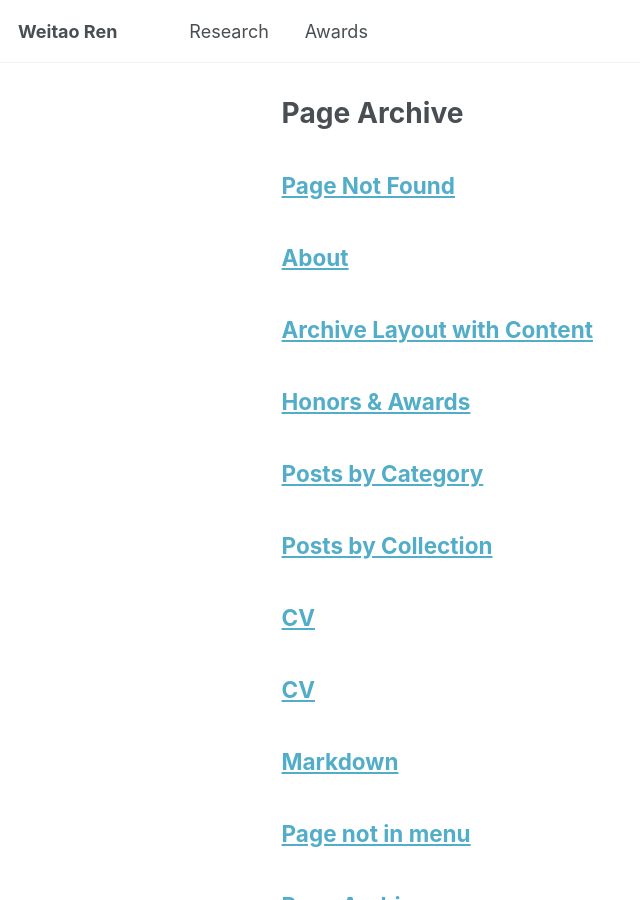
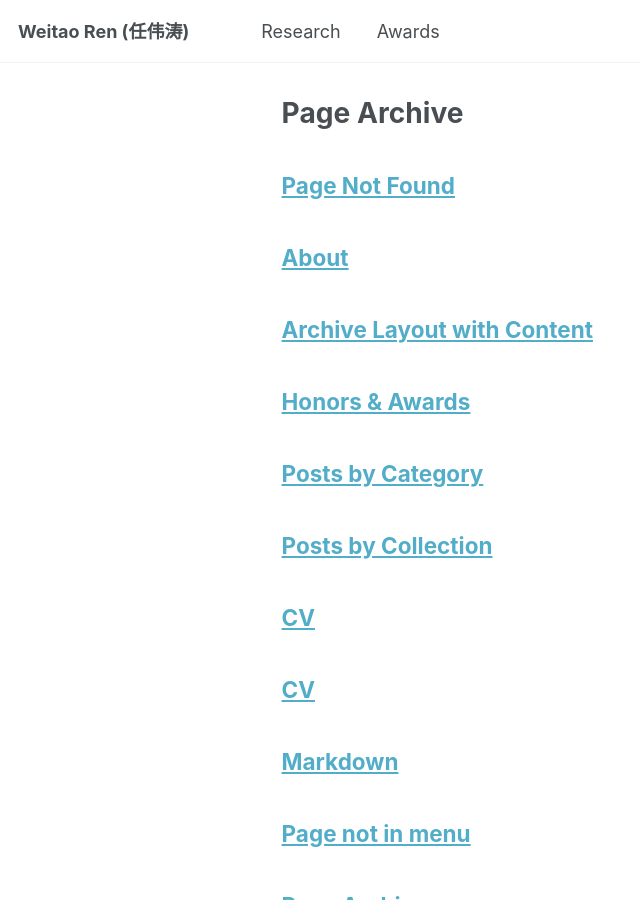
Before and after one commit to weitaoren/weitaoren.github.io, a Jekyll site: the page built from _pages/page-archive.html, in a window 1280 px wide and 900 px high. Shown: the whole window, without its empty margins (0-640 px from the left). Built offline with Jekyll 4.4.1, drawn with Linux system fonts in a browser that asks for light colours; a script bundle is joined from its source files by our own code; library files that are not in the unit come from our copies.

Commit message:
Update _config.yml

```diff
--- a/_config.yml
+++ b/_config.yml
@@ -10,7 +10,7 @@
 locale                   : "en-US"
 site_theme               : "default" # options: "default", "air", "sunrise", "mint", "dirt", "contrast"
 dark_mode                : false
-title                    : "Weitao Ren"
+title                    : "Weitao Ren (任伟涛)"
 title_separator          : "-"
 name                     : &name "Weitao Ren"
 description              : &description "Weitao Ren | Operations–Marketing Interface | Online Retailing | Return Policy Design"
@@ -21,7 +21,7 @@ repository               : "weitaoren/weitaoren.github.io"
 # Site Author (sidebar)
 author:
   avatar           : "profile.png"  # put profile.png in /images/ (or adjust path per your template)
-  name             : "Weitao Ren (任伟涛)"
+  name             : "Weitao Ren"
   pronouns         :
   bio              : "Ph.D. Candidate at Shanghai Jiao Tong University."
   location         : "Shanghai, China"
```
